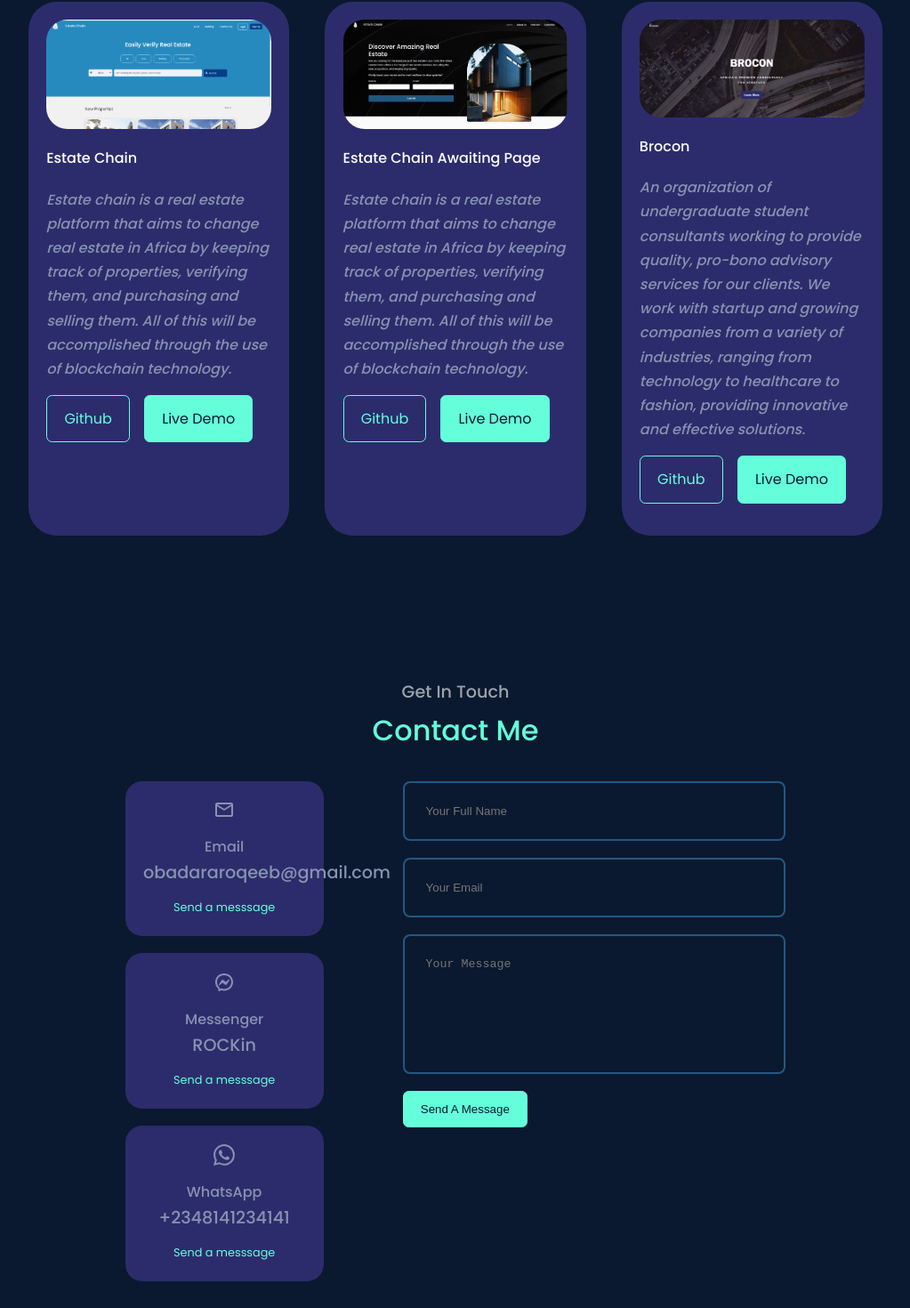
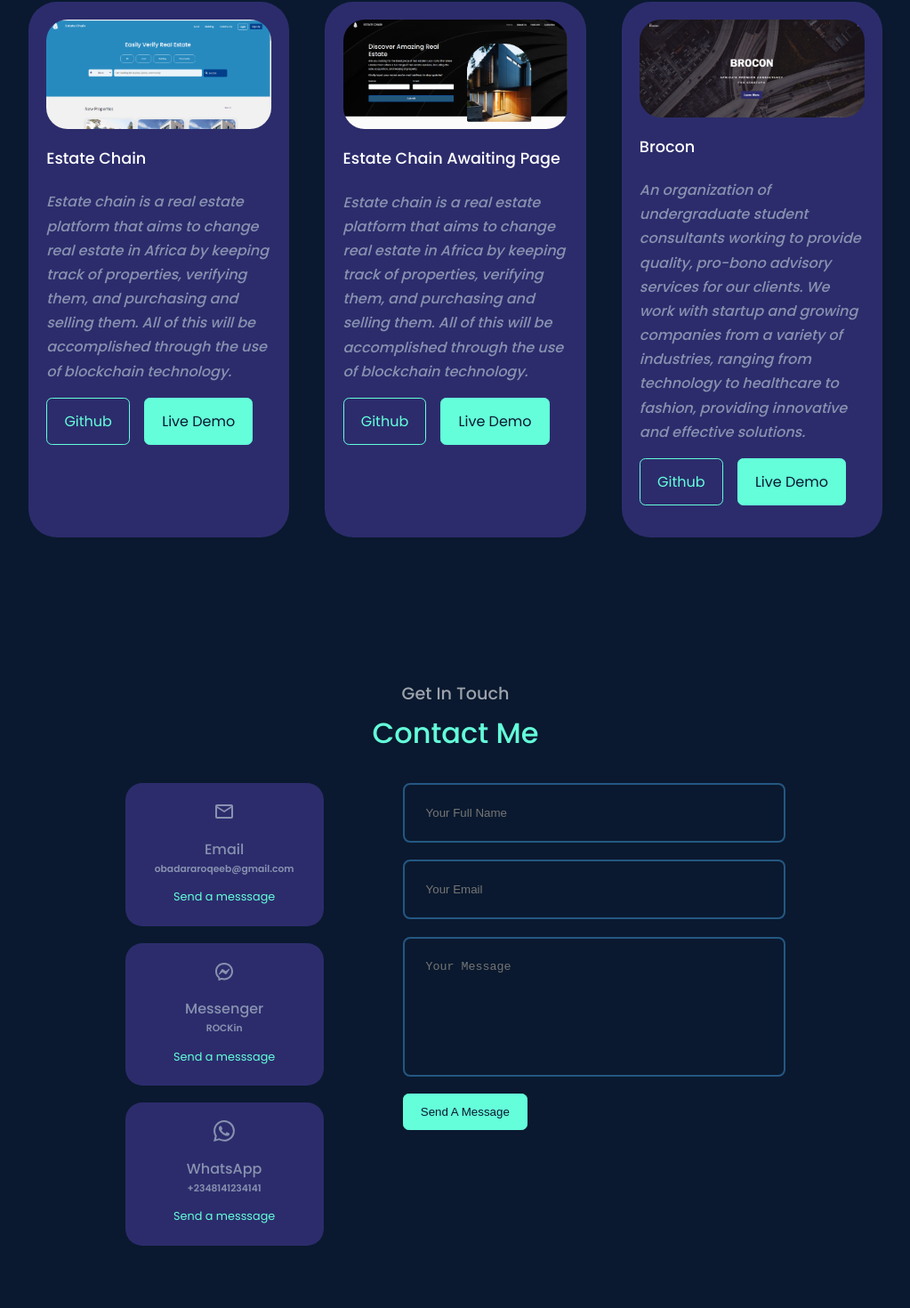
Before and after one commit to Obadara16/portfolio, a React (Create React App) app: page / in a window 1280 px wide. Shown: the part 3510-4980 px from the top of the page at 89% size, without its empty margins (128-1151 px from the left). Built offline with nearby package versions, Linux system fonts and the light colour scheme.

Commit message:
first commit

```diff
--- a/src/components/Contact.jsx
+++ b/src/components/Contact.jsx
@@ -15,19 +15,19 @@ const Contact = () => {
           <article className="contact__option">
             <MdOutlineEmail className='contact__option-icon'/>
             <h4>Email</h4>
-            <h5>obadararoqeeb@gmail.com</h5>
+            <h6>obadararoqeeb@gmail.com</h6>
             <a href="mailto:obadararoqeeb@gmail.com" target="_blank" rel='noopener noreferrer'>Send a messsage</a>
           </article>
           <article className="contact__option">
             <RiMessengerLine className='contact__option-icon'/>
             <h4>Messenger</h4>
-            <h5>ROCKin</h5>
+            <h6>ROCKin</h6>
             <a href="m.me/profile-name" target="_blank" rel='noopener noreferrer'>Send a messsage</a>
           </article>
           <article className="contact__option">
             <BsWhatsapp className='contact__option-icon'/>
             <h4>WhatsApp</h4>
-            <h5>+2348141234141</h5>
+            <h6>+2348141234141</h6>
             <a href="https://api.whatsapp.com/send?phone+2348141234141" target="_blank" rel='noopener noreferrer'>Send a messsage</a>
           </article>
         </div>
--- a/src/styles.css
+++ b/src/styles.css
@@ -430,6 +430,9 @@ small {
     header{
         height: 68vh;
     }
+    .header__socials, .scroll__down {
+        display: none;
+    }
 }
 /* ============== MEDIA QUERIES (SMALL DEVICES) ========== */
 @media screen and (max-width: 600px) {
@@ -505,7 +508,7 @@ nav a.active {
 
 .portfolio__item h3 {
     margin: 1.2rem 0 1.2rem;
-    font-size: 1rem;
+    font-size: 1.1rem;
 }
 .portfolio__item h4 {
     font-size: 1rem;
```
